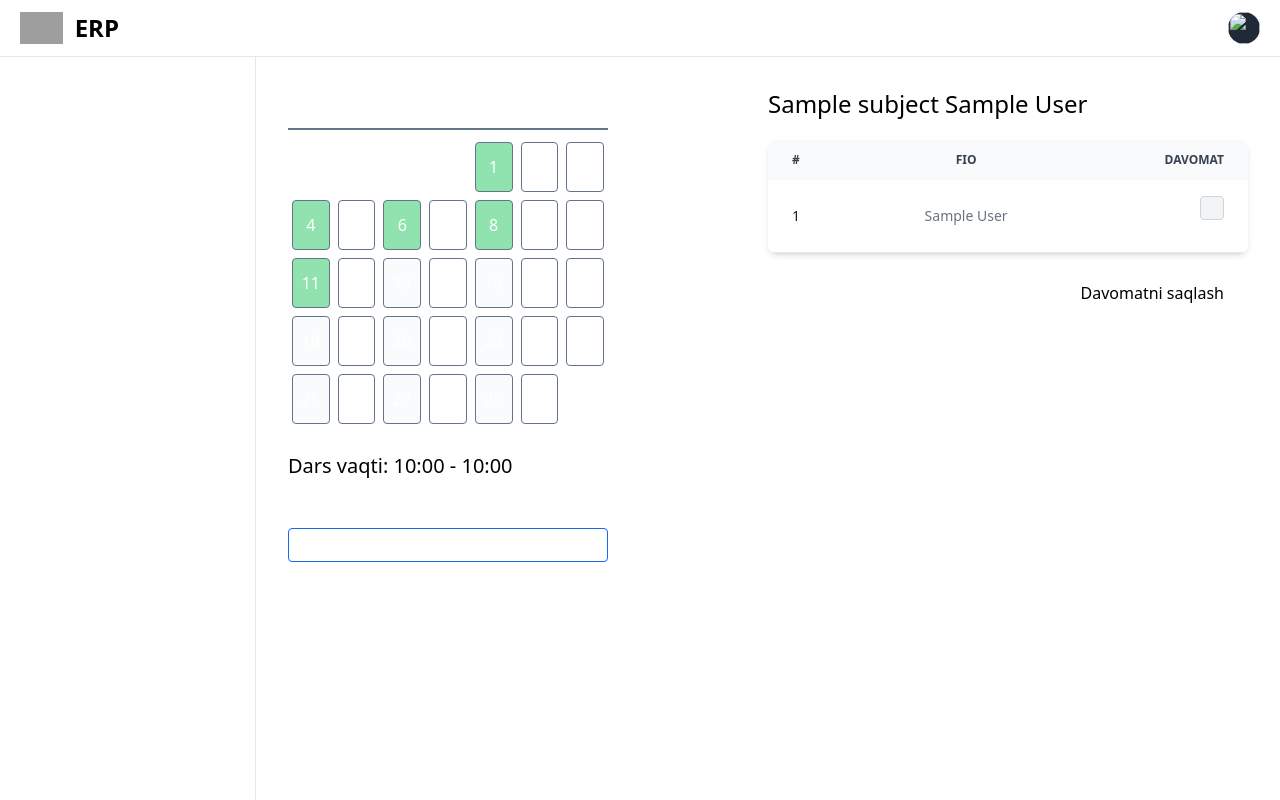
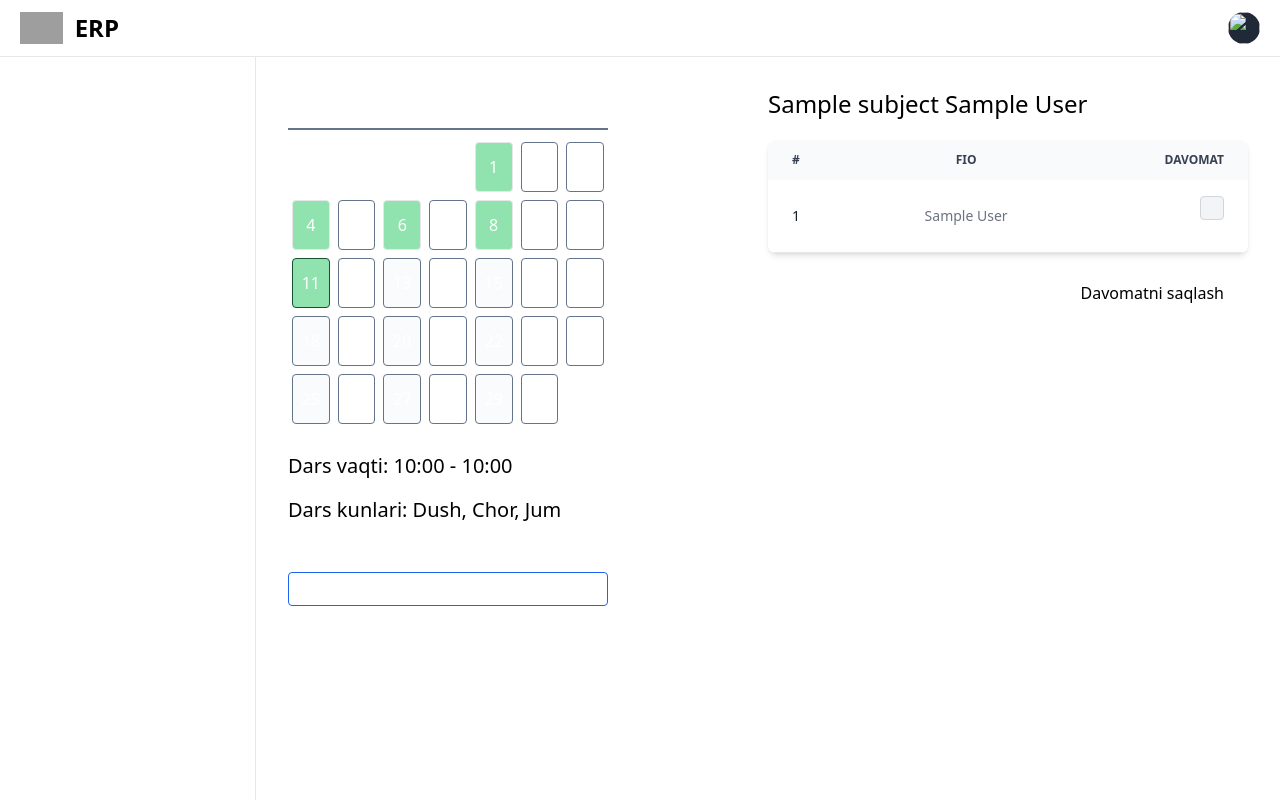
Before and after one commit to ulugbek101/erp, a Django app: a page that uses app_main/templates/app_main/teacher-group-detail.html in a window 1280 px wide. Run offline with Django 5.2, Linux system fonts and the light colour scheme; tables that the repository leaves empty hold one stand-in row (values such as "Sample post"); parts of the project's set-up code (start-up, migrations or seed data) failed here and were passed over; some libraries are stand-ins or nearby versions; grey boxes are pictures that could not be loaded.

Commit message:
Complete teacher-group-detail page's UI

```diff
--- a/app_main/templates/app_main/teacher-group-detail.html
+++ b/app_main/templates/app_main/teacher-group-detail.html
@@ -28,11 +28,11 @@
                             </span>
                         {% else %}
                             {% if day.0 == teacher_group.lecture_days %}
-                                <span class="{% if today >= day.1 %} bg-green-500 bg-opacity-50 {% else %} bg-slate-300 bg-opacity-10 hover:bg-slate-500 {% endif %} text-white p-2 py-3 m-1 border border-slate-500 hover:cursor-pointer transition rounded">
+                                <span class="{% if today > day.1 %} bg-green-500 bg-opacity-50 {% elif today == day.1 %} bg-opacity-50 bg-green-500 border-green-900 {% else %} border-slate-500 bg-slate-300 bg-opacity-10 hover:bg-slate-500 {% endif %} text-white p-2 py-3 m-1 border hover:cursor-pointer transition rounded">
                                     {{ day.1 }}
                                 </span>
                             {% else %}
-                                <span class="text-white p-2 py-3 m-1 border border-slate-500 hover:cursor-pointer transition hover:bg-slate-500 rounded">
+                                <span class="{% if today == day.1 %} border-white {% else %} border-slate-500 {% endif %} text-white p-2 py-3 m-1 border hover:cursor-pointer transition hover:bg-slate-500 hover:border-slate-500 rounded">
                                     {{ day.1 }}
                                 </span>
                             {% endif %}
@@ -42,17 +42,21 @@
                 <br>
                 <div class="flex flex-col gap-4">
                     <h2 class="text-xl dark:text-white">{% trans "Dars vaqti" %}: {{ teacher_group.get_lecture_time }}</h2>
+                    <h2 class="text-xl dark:text-white">{% trans "Dars kunlari" %}: {{ teacher_group.get_lecture_days_display }}</h2>
+                    {% if is_lesson_day %}
                         <div class="flex flex-col gap-2 text-white">
                             <label for="theme dark:text-white text-xl">{% trans "Dars mavzusi" %}:</label>
                             <input autofocus id="theme" type="text" class="dark:bg-transparent dark:text-white focus:ring-0 rounded border border-slate-500 py-1 px-2" placeholder="">
                         </div>
+                    {% else %}
+                        <h1 class="dark:text-white text-xl">{% trans "Bugunga dars rejalashtirilmagan" %}</h1>
+                    {% endif %}
                 </div>
             </div>
             <div class="w-1/2 dark:text-white flex flex-col gap-5">
                 <h1 class="dark:text-white text-2xl">{{ teacher_group }}</h1>
-                {# <h1 class="dark:text-white text-xl">{% trans "Bugunga dars rejalashtirilmagan" %}</h1> #}
 
-
+                {% if is_lesson_day %}
                     <div class="relative overflow-x-auto shadow-md sm:rounded-lg max-h-[60vh] [&::-webkit-scrollbar]:w-2 [&::-webkit-scrollbar-track]:bg-gray-100 [&::-webkit-scrollbar-thumb]:bg-gray-300 dark:[&::-webkit-scrollbar-track]:bg-neutral-700 dark:[&::-webkit-scrollbar-thumb]:bg-neutral-500">
                         <table class="w-full text-sm text-left rtl:text-right text-gray-500 dark:text-gray-400">
                             <thead class="text-xs text-gray-700 uppercase bg-gray-50 dark:bg-gray-700 dark:text-gray-400">
@@ -95,7 +99,7 @@
                             {% trans "Davomatni saqlash" %}
                         </button>
                     </div>
-
+                {% endif %}
             </div>
         </div>
     </div>
--- a/app_main/views.py
+++ b/app_main/views.py
@@ -65,6 +65,16 @@
         month_days = monthrange(year=year, month=month)
         days = []
 
+        group_lecture_days = self.get_object().lecture_days
+
+        if group_lecture_days == "even":
+            is_lesson_day = datetime.today().weekday() + 1 in range(2, 7, 2)
+        elif group_lecture_days == "odd":
+            is_lesson_day = datetime.today().weekday() + 1 in range(1, 6, 2)
+        elif group_lecture_days == "bootcamp":
+            is_lesson_day = datetime.today().weekday() + 1 in range(1, 6, 1)
+
+
         for day in range(1, month_days[1] + 1):
             day_of_week = datetime(year=year, month=month, day=day).weekday() + 1
 
@@ -84,4 +94,5 @@
         context["days"] = days
         context["today"] = datetime.now().day
         context["group_students"] = Student.objects.filter(student_group=self.get_object())
+        context["is_lesson_day"] = is_lesson_day
         return context
```
Lines whose indentation alone changed are shown as unchanged.
